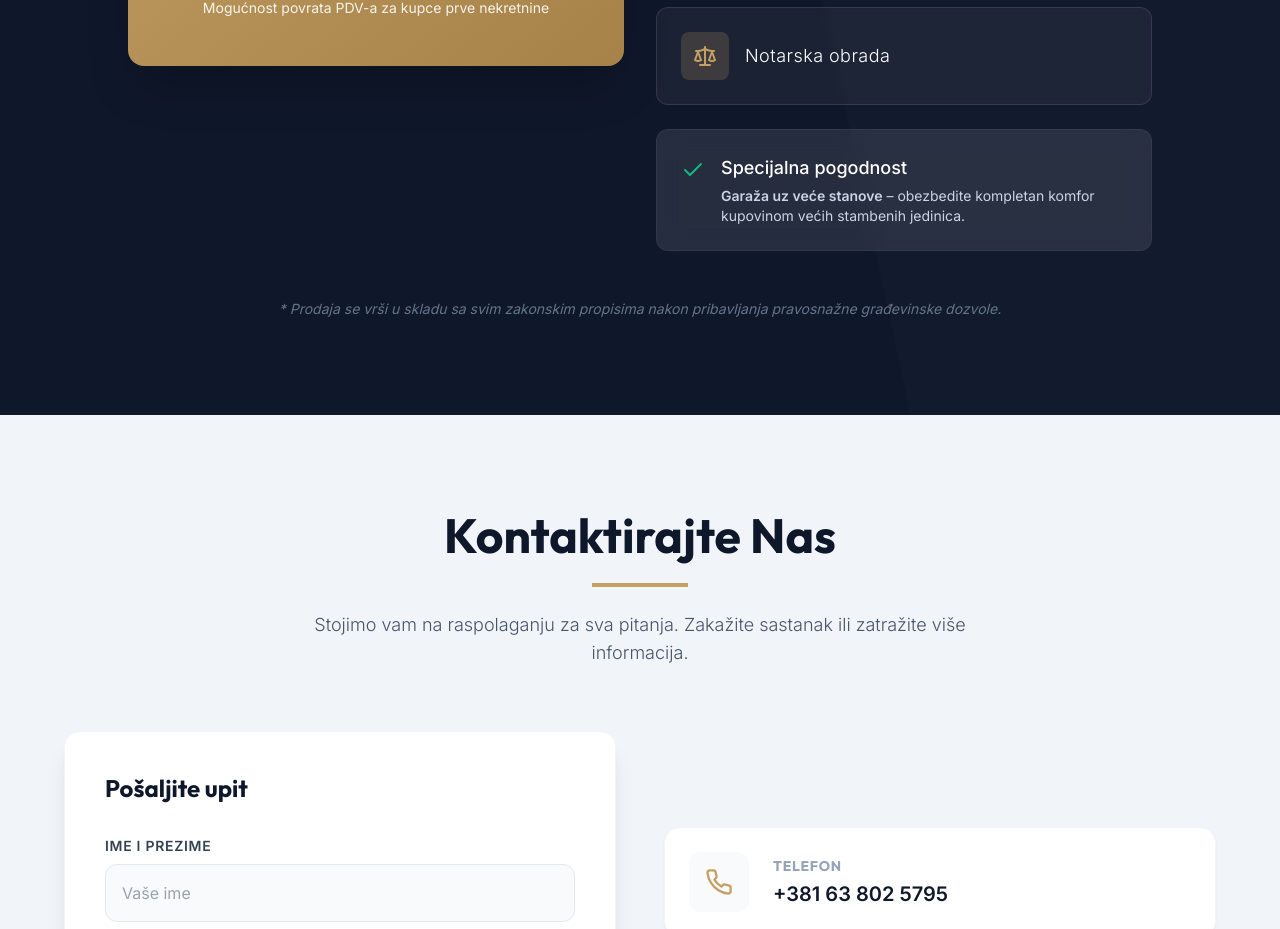
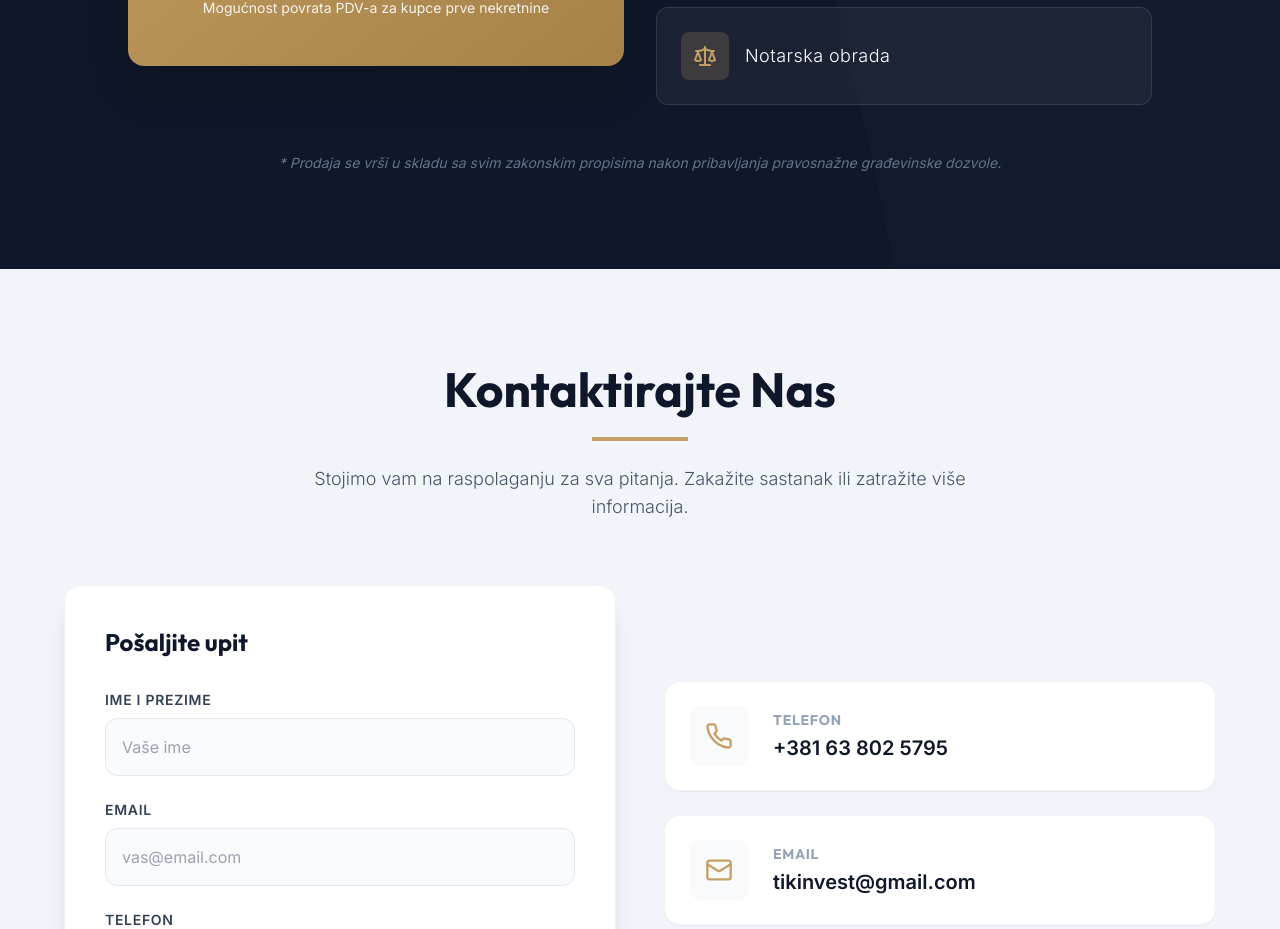
Before and after one commit to Bratislav1203/tikInvest, a React (Vite) app: page / in a window 1280 px wide. Shown: the part 5880-6809 px from the top of the page. Built offline with nearby package versions, Linux system fonts and the light colour scheme.

Commit message:
updating data

```diff
--- a/src/components/Pricing.tsx
+++ b/src/components/Pricing.tsx
@@ -1,4 +1,4 @@
-import { Euro, Check, Building2, FileText, Landmark, Scale } from 'lucide-react';
+import { Euro, Building2, FileText, Landmark, Scale } from 'lucide-react';
 import RevealOnScroll from './RevealOnScroll';
 
 export default function Pricing() {
@@ -57,21 +57,7 @@ export default function Pricing() {
                   ))}
                 </div>
 
-                <div className="bg-surface-dark/10 backdrop-blur-md rounded-xl p-6 border border-white/5">
-                  <div className="flex items-start gap-4">
-                    <div className="mt-1">
-                      <Check size={24} className="text-accent" />
-                    </div>
-                    <div>
-                      <p className="text-lg font-medium text-white mb-1">
-                        Specijalna pogodnost
-                      </p>
-                      <p className="text-slate-300 text-sm">
-                        <strong>Garaža uz veće stanove</strong> – obezbedite kompletan komfor kupovinom većih stambenih jedinica.
-                      </p>
-                    </div>
-                  </div>
-                </div>
+                {/* Removed "Specijalna pogodnost" block as per user request */}
               </div>
             </RevealOnScroll>
           </div>
```
